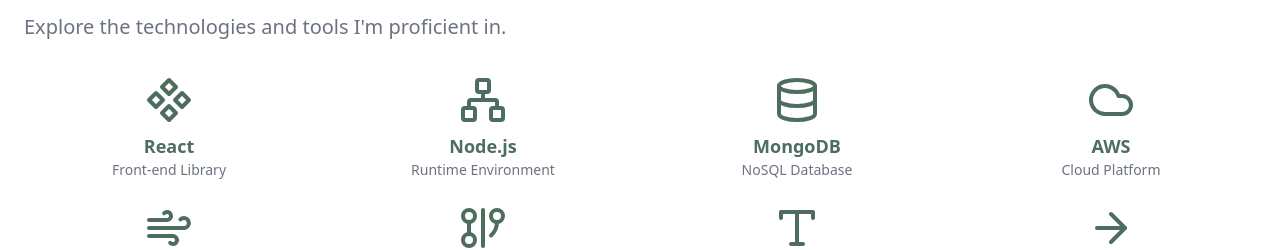
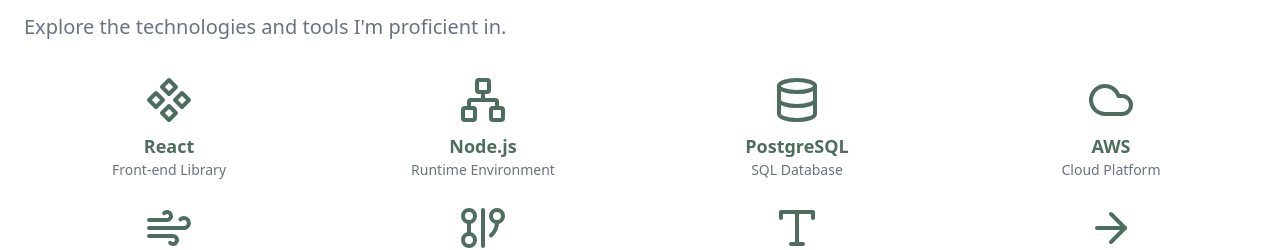
Before and after one commit to Hank95/portfolio, a Next.js app: page /portfolio in a window 1280 px wide. Shown: the part 1980-2230 px from the top of the page. Built offline with nearby package versions, Linux system fonts and the light colour scheme.

Commit message:
Update database type in portfolio page from MongoDB to PostgreSQL

```diff
--- a/app/portfolio/page.tsx
+++ b/app/portfolio/page.tsx
@@ -234,10 +234,10 @@
                 <DatabaseIcon className="h-12 w-12 text-[#4d6e5e]" />
                 <div className="text-center">
                   <h3 className="text-lg font-semibold text-[#4d6e5e]">
-                    MongoDB
+                    PostgreSQL
                   </h3>
                   <p className="text-sm text-gray-500 dark:text-gray-400">
-                    NoSQL Database
+                    SQL Database
                   </p>
                 </div>
               </div>
```
